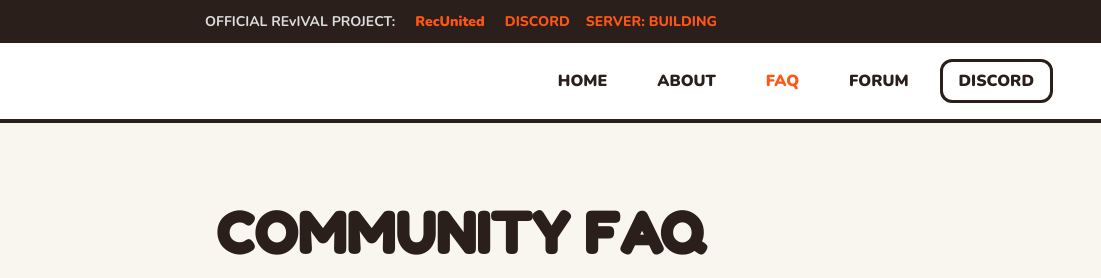
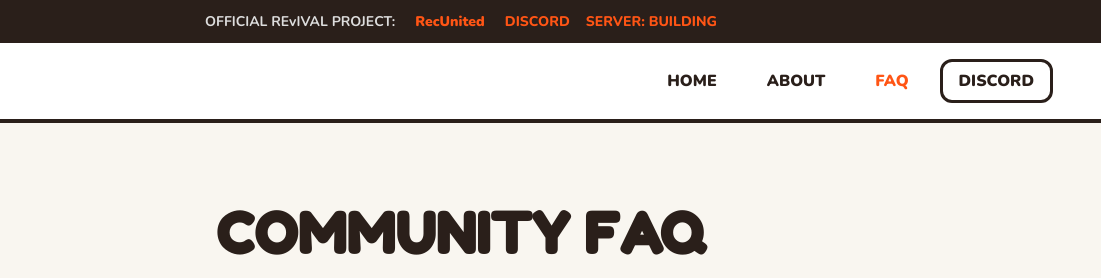
Before and after one commit to nicholasm624/RecUnitedWebsite, a plain HTML site: page faq.html in a window 1280 px wide. Shown: the top 278 px of the page, 179-1280 px from the left. Drawn offline with nearby package versions, Linux system fonts and the light colour scheme.

Commit message:
Remove Forum link from navigation
Removed the Forum link from the navigation menu.

```diff
--- a/faq.html
+++ b/faq.html
@@ -26,7 +26,6 @@
     <li class="nav-item"><a href="index">Home</a></li>
     <li class="nav-item"><a href="about">About</a></li>
     <li class="nav-item"><a href="faq" style="color:var(--orange);">FAQ</a></li>
-    <li class="nav-item"><a href="https://forum.recunited.net">Forum</a></li>
     <li class="nav-item"><a href="https://discord.gg/YjyBSMwTQD" target="_blank" class="nav-link-btn">Discord</a></li>
   </ul>
 </nav>
```
